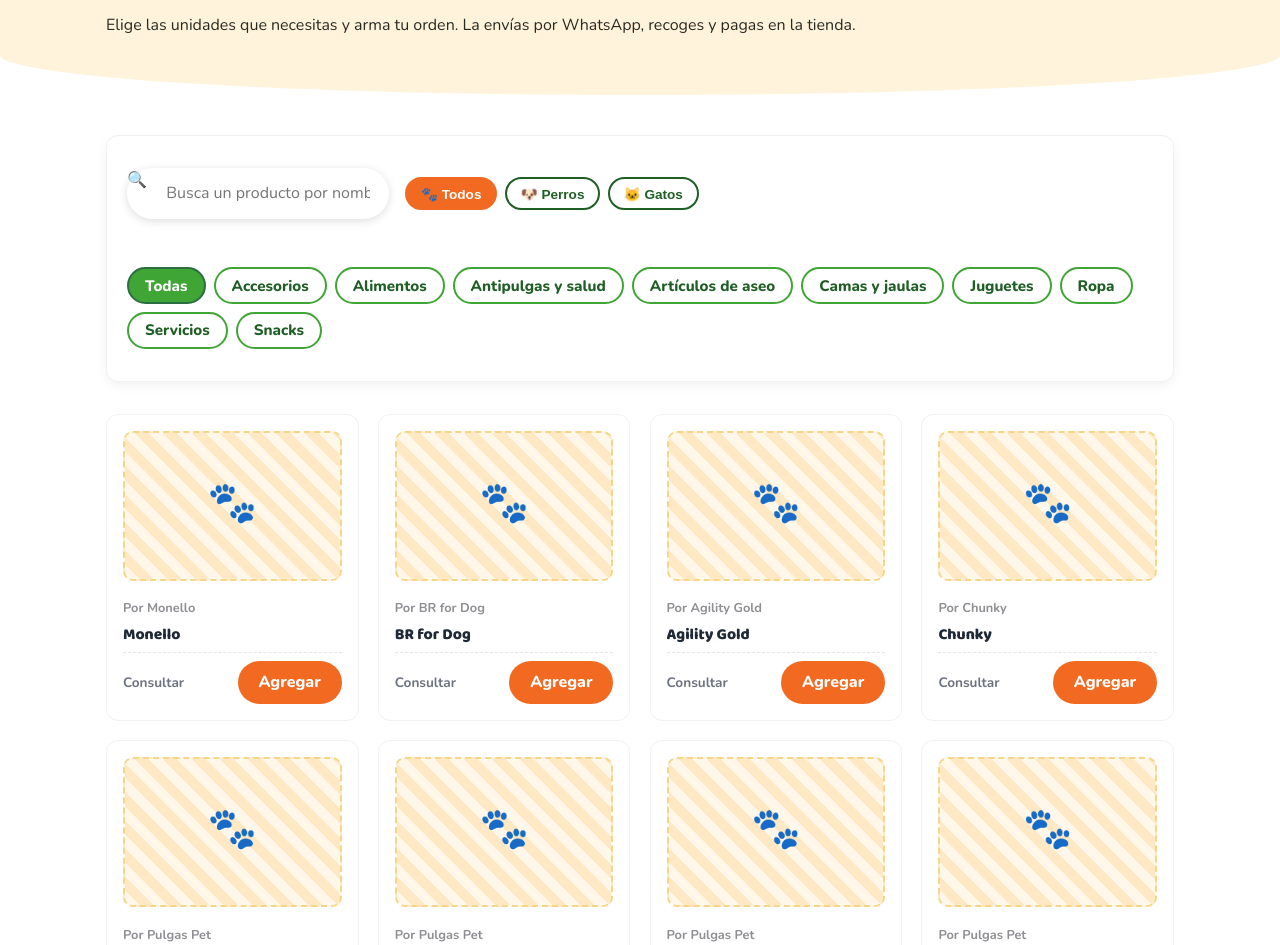
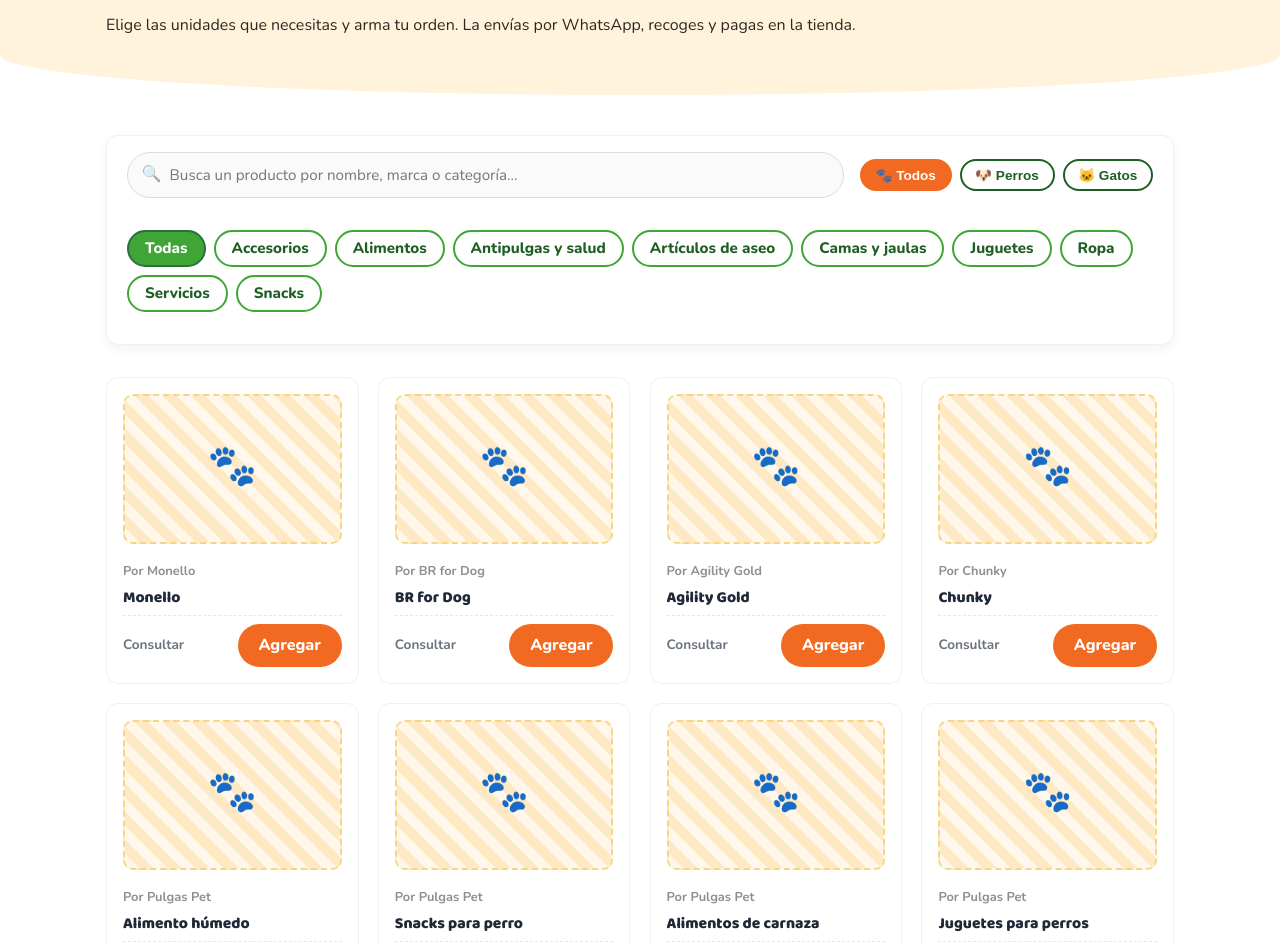
Before and after one commit to Acekafor/web-pulgas-pet, a website with bundled scripts: page frontend/catalogo.html in a window 1280 px wide. Shown: the part 155-1100 px from the top of the page. Built offline with nearby package versions, Linux system fonts and the light colour scheme; no server answers.

Commit message:
fix(UI): Se arreglo errores de borde con barra de busqueda, ademas de implementar funcion directa en busqueda pagina principal a catalogo

```diff
--- a/frontend/assets/css/componentes.css
+++ b/frontend/assets/css/componentes.css
@@ -355,6 +355,7 @@
 .buscador-box input {
   width: 100%;
   padding: 0.75rem 1rem 0.75rem 2.6rem;
+  font-family: inherit;
   font-size: 0.95rem;
   border: 1.5px solid #dcdcdc;
   border-radius: 24px;
--- a/frontend/assets/js/catalogo.js
+++ b/frontend/assets/js/catalogo.js
@@ -184,9 +184,14 @@ export function iniciarCatalogo(productos, categorias) {
 
   const params = new URLSearchParams(window.location.search);
   const catUrl = params.get("cat");
+  const busquedaUrl = (params.get("q") || "").trim();
 
   const contFiltros = $("#filtros-cat") || $("#filtros");
   const contEspecies = $("#filtros-especie");
+
+  // Si llega desde el buscador del inicio (catalogo.html?q=...), se rellena el campo y se filtra
+  const campoBuscar = $("#buscar");
+  if (campoBuscar && busquedaUrl) campoBuscar.value = busquedaUrl;
 
   if (contFiltros) {
     const catEncontrada = categorias.find((c) => norm(c) === norm(catUrl));
@@ -217,8 +222,9 @@ export function iniciarCatalogo(productos, categorias) {
       : "todas";
 
     const filtrados = productos.filter((p) => {
-      const coincideTexto =
-        norm(p.nombre).includes(busqueda) || norm(p.descripcion || "").includes(busqueda);
+      const coincideTexto = [p.nombre, p.descripcion, p.categoria, p.marca].some((campo) =>
+        norm(campo).includes(busqueda)
+      );
       const coincideCat = catSeleccionada === "todas" || p.categoria === catSeleccionada;
 
       const espNorm = norm(p.especie || "");
--- a/frontend/catalogo.html
+++ b/frontend/catalogo.html
@@ -42,7 +42,7 @@
       <div class="wrap">
         <!-- Barra de herramientas: Buscador + Especies + Categorías -->
         <div class="catalogo-toolbar">
-          <div class="buscar">
+          <div class="buscador-box">
             <span class="buscar-icon">🔍</span>
             <input
               id="buscar"
```
